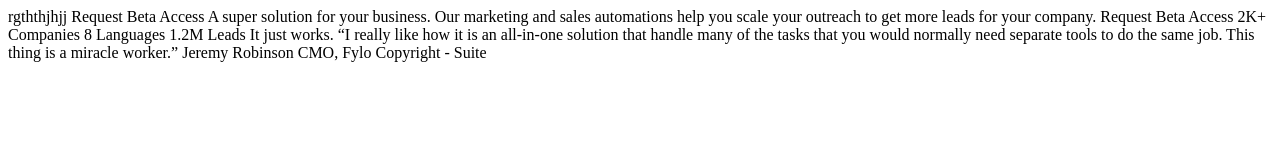
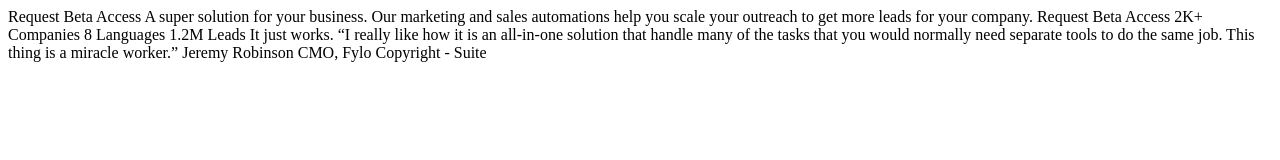
Before and after one commit to Frankamazin/AmaliProject, a plain HTML site: page index.html in a window 1280 px wide. Drawn offline with Linux system fonts and the light colour scheme.

Commit message:
Update index.html

```diff
--- a/index.html
+++ b/index.html
@@ -9,7 +9,6 @@
   <title>Frontend Mentor | Suite landing page</title>
 </head>
 <body>
-rgththjhjj
   Request Beta Access
 
   A super solution for your business.
```
